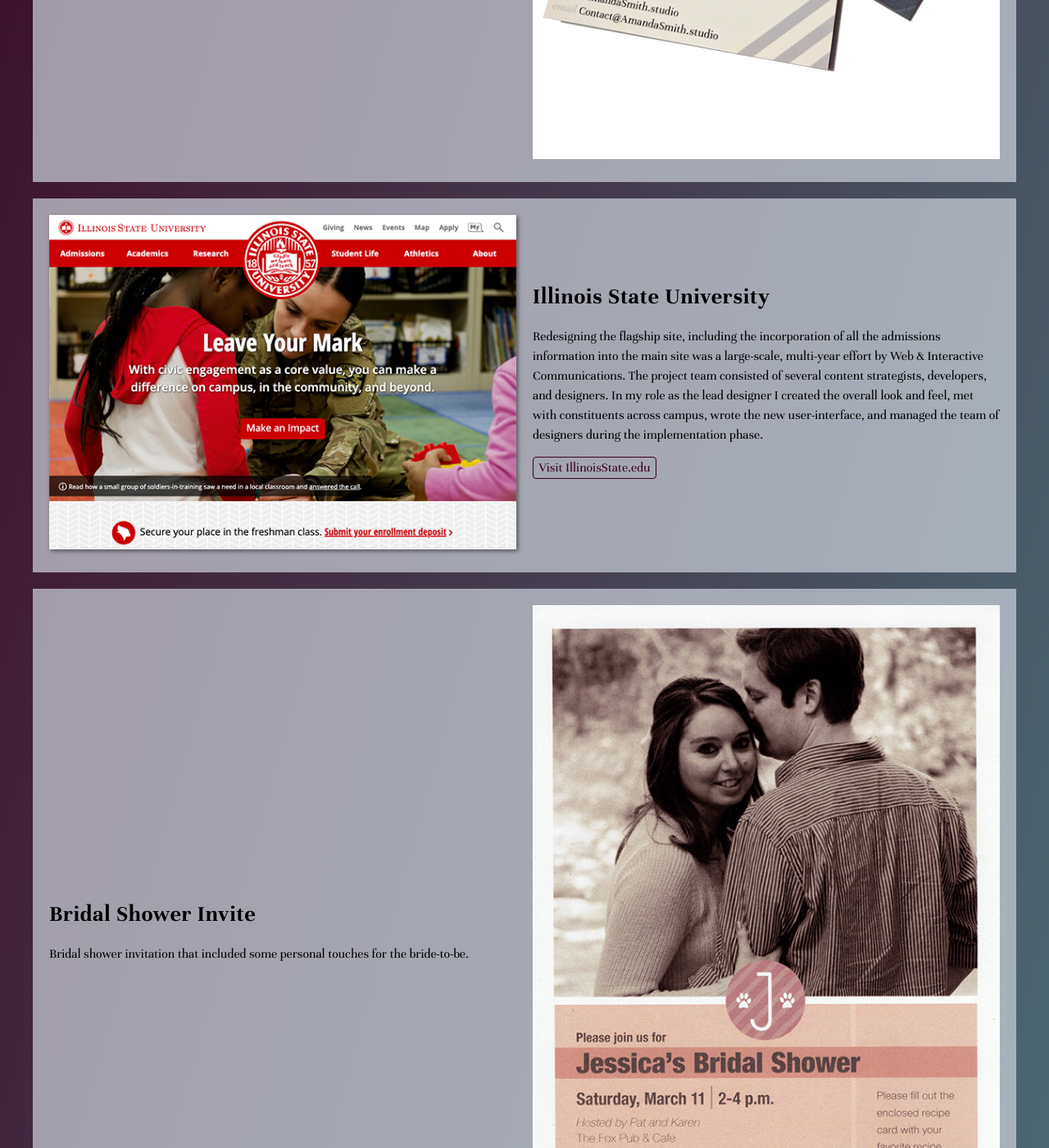
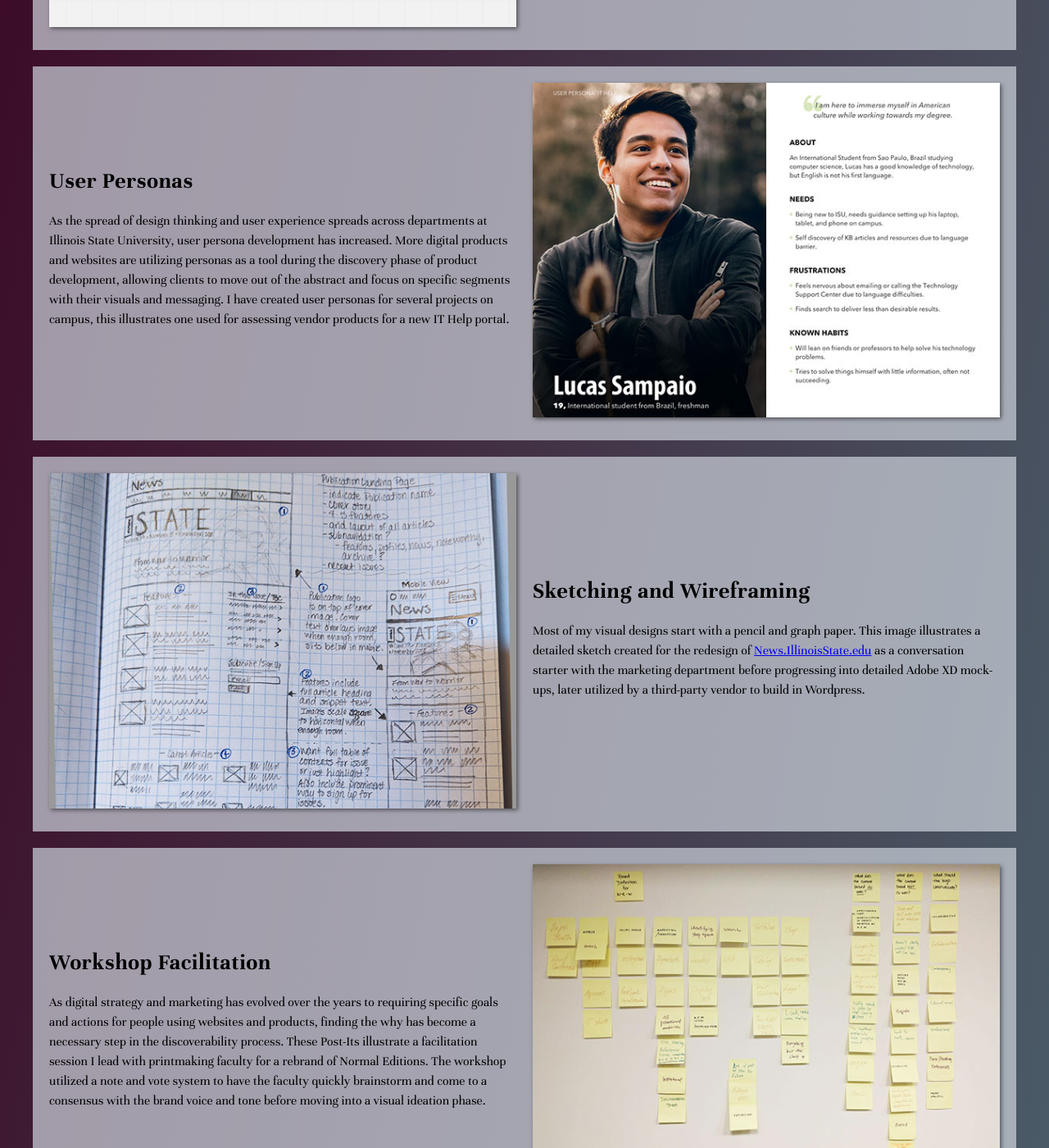
Before and after one commit to asmithorn/asmithorn.github.io, a Jekyll site: the page built from design/index.html, in a window 1280 px wide and 1400 px high, scrolled down 1244 px. Shown: the whole window at 82% size. Built offline with Jekyll 4.4.1, drawn with Linux system fonts in a browser that asks for light colours; some of the changed text lies outside the part shown.

Commit message:
adding user experience projects to design section

```diff
--- a/design/index.html
+++ b/design/index.html
@@ -6,8 +6,84 @@
     <section class="o-row--v-padding u-padding--w-20-120">
       <header>
         <h1 class="u-row-header">Design</h1>
-        <p class="u-text--center u-text--large">Print and front-end web design projects</p>
+        <p class="u-text--center u-text--large">User experience, front-end web, and print design projects</p>
       </header>
+    </section>
+  </div>
+
+
+
+
+  <div class="o-row o-row--1200 u-bg--gray-alpha u-color--black u-margin-bottom--20">
+    <section class="o-two-col u-padding--20">
+      <div class="o-two-col__right">
+        <img class="u-box-shadow" src="/resources/design/design-system.jpg" alt="Screenshot of the pattern library page on the Illinois State Design System."/>
+      </div>
+      <div class="o-two-col__left">
+        <h2>Illinois State Design System</h2>
+        <p>Since the fall of 2018, my top priority has been leading the development of a design system to unify the digital experience across the University. The first public release was in July 2019. I have continue to serve as the product owner as the system expands to a wider campus audience and is maintained among an increasingly larger team of designers, engineers, and content strategists.</p>
+        <p><a class="u-link" href="https://designsystem.illinoisstate.edu/">See the full design system</a></p>
+      </div>
+    </section>
+  </div>
+
+
+
+
+  <div class="o-row o-row--1200 u-bg--gray-alpha u-color--black u-margin-bottom--20">
+    <section class="o-two-col u-padding--20">
+      <div class="o-two-col__left">
+        <img class="u-box-shadow" src="/resources/design/flows.jpg" alt="Four boards displaying flow charts of possible user journeys."/>
+      </div>
+      <div class="o-two-col__right">
+        <h2>User Flows</h2>
+        <p>Logging in and logging out of systems at Illinois State were made more complex as the technical teams incorporated multi-factor authentication. After being added to the project to create visual designs for a few screens, I quickly assessed the need for mapping out user flows for these processes to reveal pain points, visual needs, content needs, and provide clear artifacts for decision-making for leadership.</p>
+      </div>
+    </section>
+  </div>
+
+
+
+
+  <div class="o-row o-row--1200 u-bg--gray-alpha u-color--black u-margin-bottom--20">
+    <section class="o-two-col u-padding--20">
+      <div class="o-two-col__right">
+        <img class="u-box-shadow" src="/resources/design/persona.jpg" alt="Example persona of male for IT Help website that lists information about his wants and needs."/>
+      </div>
+      <div class="o-two-col__left">
+        <h2>User Personas</h2>
+        <p>As the spread of design thinking and user experience spreads across departments at Illinois State University, user persona development has increased. More digital products and websites are utilizing personas as a tool during the discovery phase of product development, allowing clients to move out of the abstract and focus on specific segments with their visuals and messaging. I have created user personas for several projects on campus, this illustrates one used for assessing vendor products for a new IT Help portal.</p>
+      </div>
+    </section>
+  </div>
+
+
+
+
+  <div class="o-row o-row--1200 u-bg--gray-alpha u-color--black u-margin-bottom--20">
+    <section class="o-two-col u-padding--20">
+      <div class="o-two-col__left">
+        <img class="u-box-shadow" src="/resources/design/sketch.jpg" alt="Website wireframe sketched on graphing paper with hand written notes."/>
+      </div>
+      <div class="o-two-col__right">
+        <h2>Sketching and Wireframing</h2>
+        <p>Most of my visual designs start with a pencil and graph paper. This image illustrates a detailed sketch created for the redesign of <a href="https://news.illinoisstate.edu/">News.IllinoisState.edu</a> as a conversation starter with the marketing department before progressing into detailed Adobe XD mock-ups, later utilized by a third-party vendor to build in Wordpress.</p>
+      </div>
+    </section>
+  </div>
+
+
+
+
+  <div class="o-row o-row--1200 u-bg--gray-alpha u-color--black u-margin-bottom--20">
+    <section class="o-two-col u-padding--20">
+      <div class="o-two-col__right">
+        <img class="u-box-shadow" src="/resources/design/notes.jpg" alt="Post-it notes with handwriting stuck to a white wall."/>
+      </div>
+      <div class="o-two-col__left">
+        <h2>Workshop Facilitation</h2>
+        <p>As digital strategy and marketing has evolved over the years to requiring specific goals and actions for people using websites and products, finding the why has become a necessary step in the discoverability process. These Post-Its illustrate a facilitation session I lead with printmaking faculty for a rebrand of Normal Editions. The workshop utilized a note and vote system to have the faculty quickly brainstorm and come to a consensus with the brand voice and tone before moving into a visual ideation phase.</p>
+      </div>
     </section>
   </div>
 
```
Also changed, not shown: resources/design/design-system.jpg (added), resources/design/flows.jpg (added), resources/design/notes.jpg (added), resources/design/persona.jpg (added), resources/design/sketch.jpg (added).
